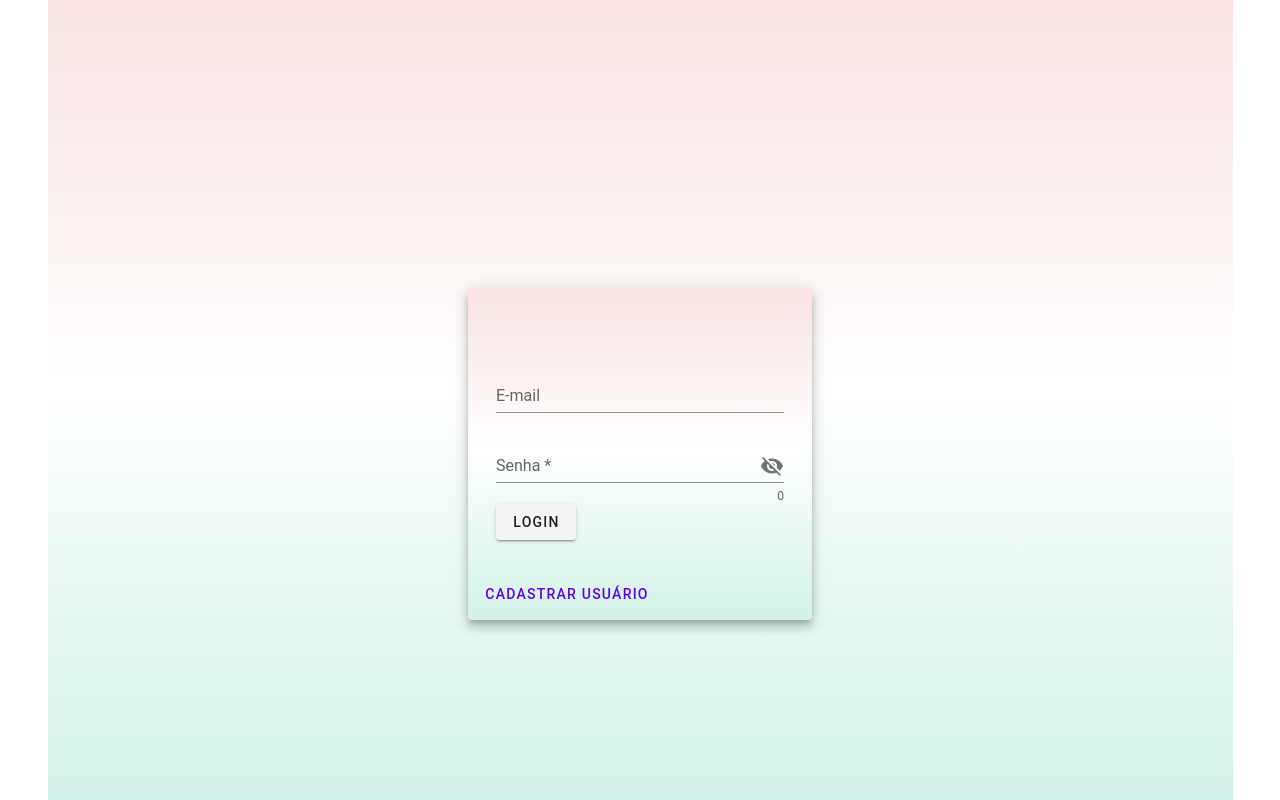
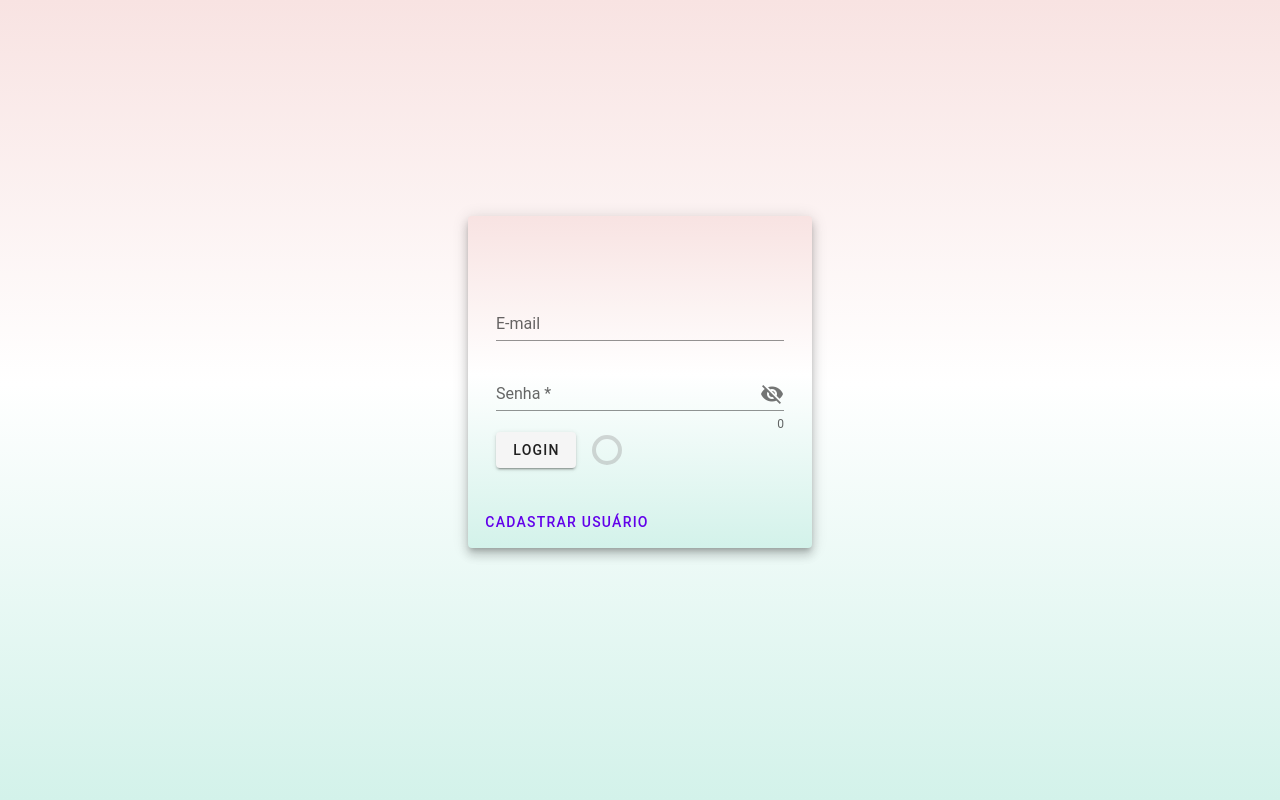
Before and after one commit to EuclidesXcode/front_reservation, a Vue app: page /login in a window 1280 px wide. Built offline with nearby package versions, Linux system fonts and the light colour scheme; the HTML template or start-up script is replaced by a standard one; what vuejs-jwt would draw is missing.

Commit message:
update 17

```diff
--- a/src/App.vue
+++ b/src/App.vue
@@ -11,6 +11,13 @@
 <style scoped>
 .div-login {
   flex: 1;
+  background: rgb(2, 0, 36);
+  background: linear-gradient(
+    180deg,
+    rgb(248, 227, 226) 0%,
+    rgb(255, 255, 255) 48%,
+    rgba(211, 242, 234) 100%
+  );
 }
 </style>
 <script>
--- a/src/components/Login/Login.vue
+++ b/src/components/Login/Login.vue
@@ -10,7 +10,6 @@
         </template>
       </v-snackbar>
     </v-col>
-    <v-col md="12" class="mt-12"> </v-col>
     <v-col md="12" class="mt-12"> </v-col>
 
     <v-col md="12" class="mt-12">
@@ -35,6 +34,12 @@
                 @click:append="showPass = !showPass"
               ></v-text-field>
               <v-btn class="mr-4" @click="hendleLogin()">Login</v-btn>
+
+              <v-progress-circular
+                :size="30"
+                color="primary"
+                :indeterminate="laoding"
+              ></v-progress-circular>
             </v-col>
           </form>
         </v-card-text>
@@ -75,10 +80,11 @@
 </style>
 
 <script>
-import { mapActions, mapGetters } from 'vuex';
+import { mapActions, mapGetters } from "vuex";
 
 export default {
   data: () => ({
+    laoding: false,
     msg: "E-mail e/ou senha inválidos!",
     snackbar: false,
     email: "",
@@ -99,11 +105,14 @@ export default {
     initialize() {},
 
     async hendleLogin() {
+      this.laoding = true;
       await this.login({ email: this.email, password: this.password });
       if (!this.errorPass) {
         this.$router.push("/dashboard");
+        this.laoding = false;
       } else {
         this.snackbar = true;
+        this.laoding = false;
       }
     },
   },
--- a/src/components/People/Clients.vue
+++ b/src/components/People/Clients.vue
@@ -263,6 +263,7 @@ export default {
         this.snackbar = true;
       } else {
         await this.initialize();
+        console.log("error clients: ", this.error)
         this.dialog = false;
         this.msg = "Cliente já cadastrado!";
         this.snackbar = true;
--- a/src/store/clients/actions.js
+++ b/src/store/clients/actions.js
@@ -4,7 +4,7 @@ export default {
     async createClient({commit}, payload){
         commit('CLEAR_ERROR');
         try{
-            await api.post('/clients', payload);
+            await api.post('/clients/createClient', payload);
         }
         catch(error) {
             commit('SET_ERROR', error.response.data);
--- a/src/store/index.js
+++ b/src/store/index.js
@@ -2,13 +2,15 @@ import Vue from 'vue';
 import Vuex from 'vuex';
 import Login from './login/index';
 import User from './user/index';
+import Clients from './clients/index';
 
 Vue.use(Vuex);
 
 const store = new Vuex.Store({
     modules: {
         Login,
-        User
+        User,
+        Clients
     }
 });
 
```
